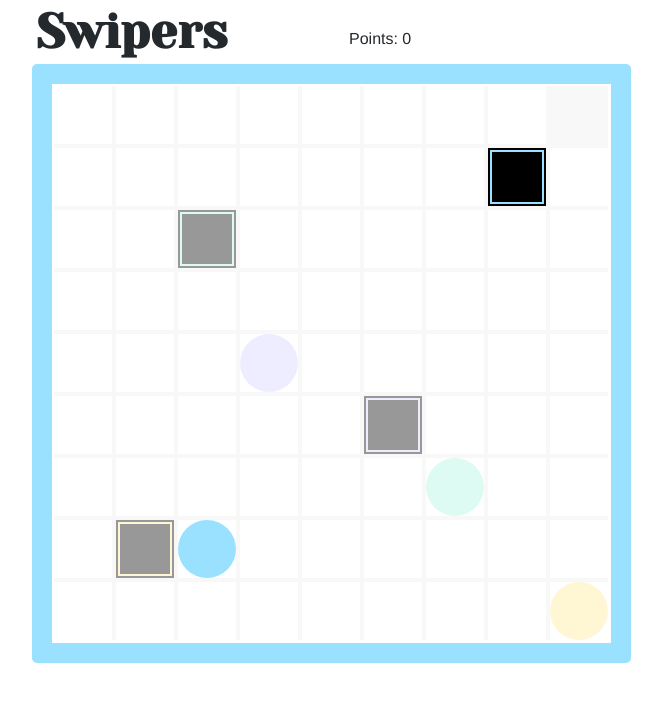
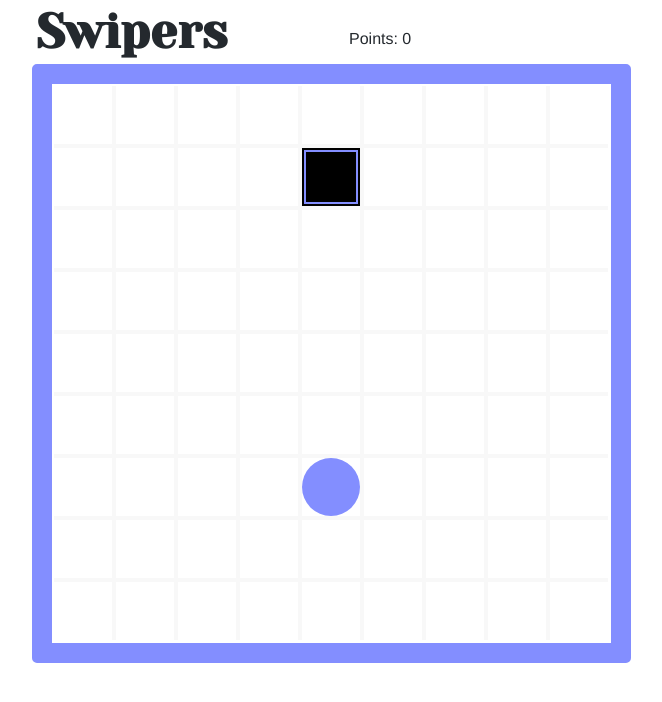
Before and after one commit to Calanthe/swipers, a React (Create React App) app: page / in a window 1280 px wide. Shown: the top 702 px of the page, without its empty margins (291-953 px from the left). Built offline with nearby package versions, Linux system fonts and the light colour scheme.

Commit message:
colors changed

```diff
--- a/src/index.scss
+++ b/src/index.scss
@@ -7,10 +7,10 @@ $grid-spacing: 4;
 $tiles-no-width: 9;
 $tiles-no-height: 9;
 
-$tile-bg-primary: #9AE1FF;
-$tile-bg-secondary: #FFE993;
-$tile-bg-tertiary: #ABF6DE;
-$tile-bg-quaternary: #D2D3FF;
+$tile-bg-primary: #838EFF;
+$tile-bg-secondary: #FF848B;
+$tile-bg-tertiary: #90FF91;
+$tile-bg-quaternary: #F2F532;
 $tile-bg-finish: #000000;
 $tile-bg-wall: #F8F8F8;
 
--- a/src/js/reducers/index.tsx
+++ b/src/js/reducers/index.tsx
@@ -4,7 +4,7 @@ import { transformFromStateToGrid, transformFromGridToState } from "../misc/util
 import { Cell, CellState, FinishCords, RootReducerAction } from "../misc/tsTypes";
 import { LEVELS } from "../misc/levels";
 
-const INITIAL_LEVEL = 5;
+const INITIAL_LEVEL = 0;
 
 interface Vector {
     x: number,
```
